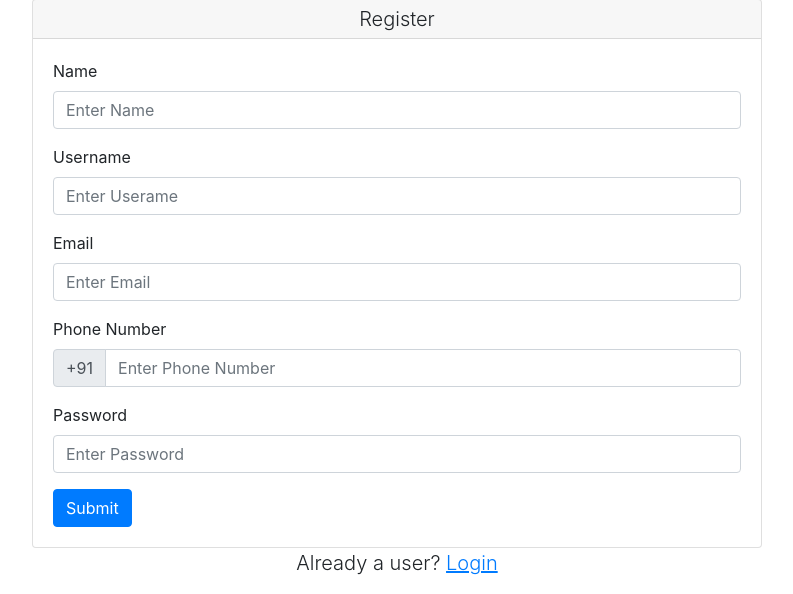
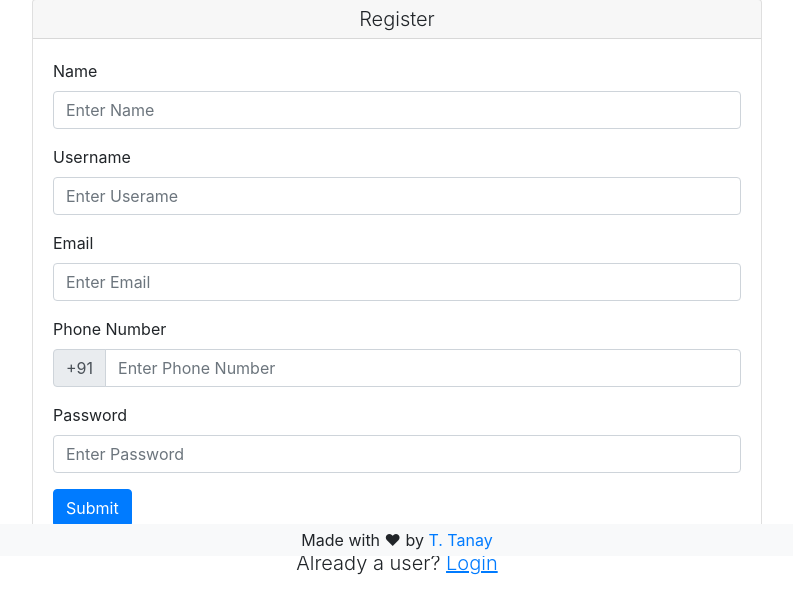
Before and after one commit to ttanay/SocialCopsChallenge, a Django app: page /register/ in a window 1280 px wide. Shown: the part 244-838 px from the top of the page, without its empty margins (243-1036 px from the left). Run offline with Django 3.2, Linux system fonts and the light colour scheme; some libraries are stand-ins or nearby versions.

Commit message:
Footer added.

```diff
--- a/app/templates/app/base.html
+++ b/app/templates/app/base.html
@@ -39,6 +39,10 @@
         {% block main %}
         {% endblock %}
 
+        <footer class="footer bg-light {% block footer_class %}{% endblock %} mt-3">
+            <p class="text-center m-0 p-1">Made with &hearts; by <a href="https://github.com/ttanay">T. Tanay</a></p>
+        </footer>
+
         <!-- Optional JavaScript -->
         <!-- jQuery first, then Popper.js, then Bootstrap JS -->
         <script src="https://code.jquery.com/jquery-3.3.1.min.js" integrity="sha256-FgpCb/KJQlLNfOu91ta32o/NMZxltwRo8QtmkMRdAu8=" crossorigin="anonymous"></script>
--- a/app/templates/app/login.html
+++ b/app/templates/app/login.html
@@ -32,3 +32,5 @@
         </div>
     </div>
 {% endblock %}
+
+{% block footer_class %}fixed-bottom{% endblock %}
--- a/app/templates/app/register.html
+++ b/app/templates/app/register.html
@@ -52,3 +52,5 @@
         </div>
     </div>
 {% endblock %}
+
+{% block footer_class %}fixed-bottom{% endblock %}
```
